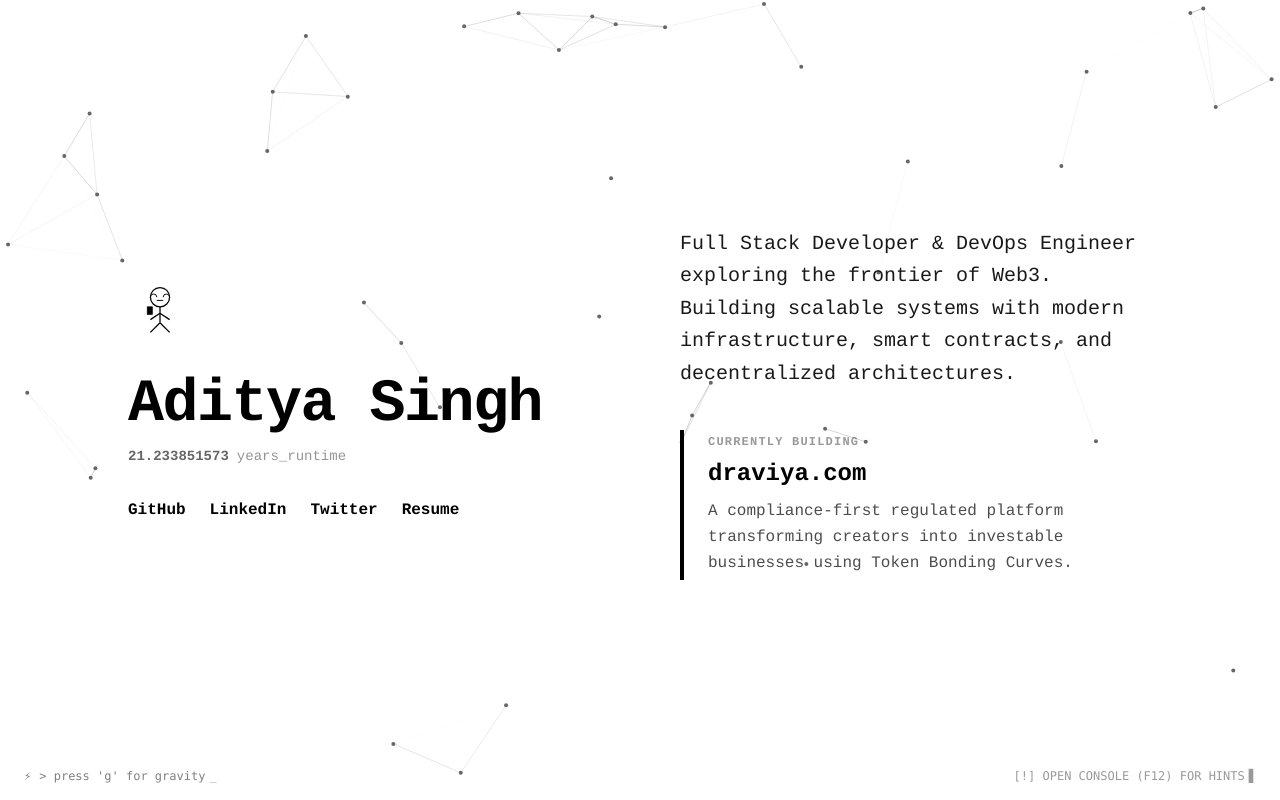
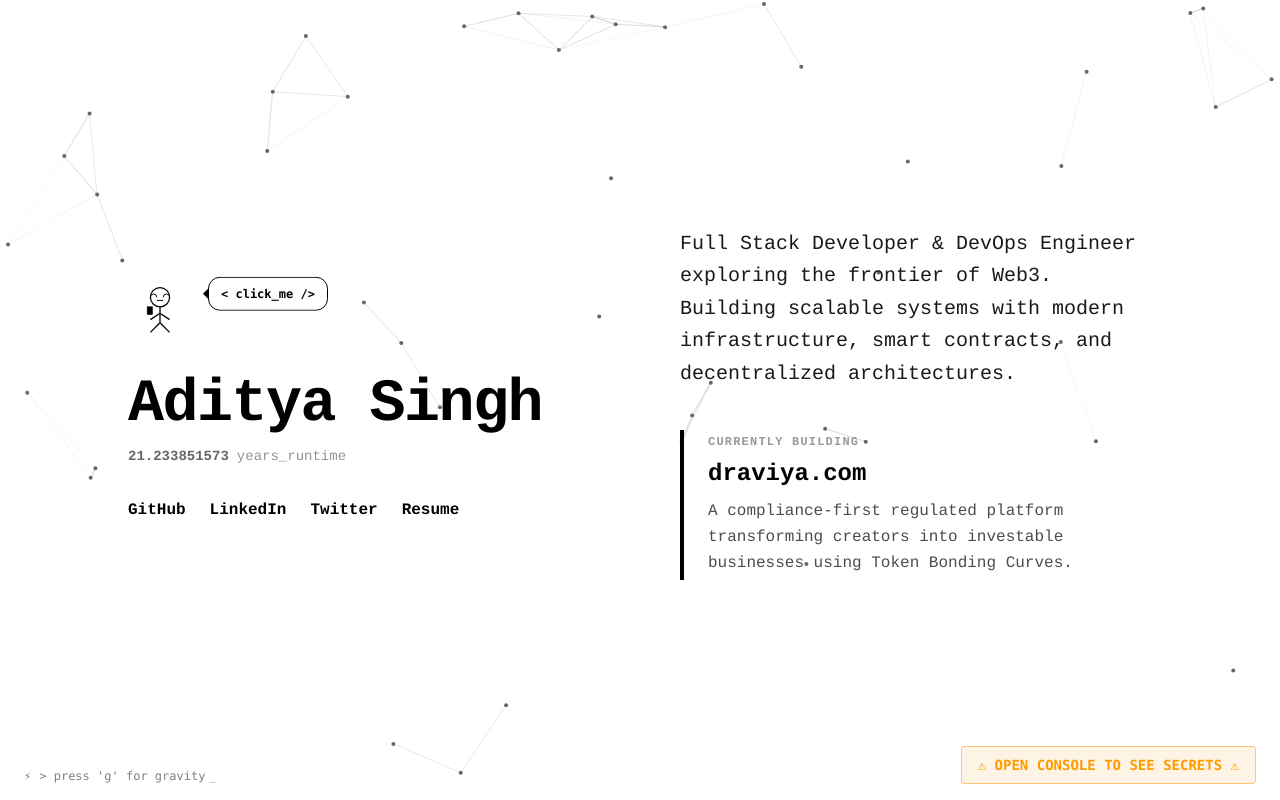
Before and after one commit to iaadi4/Portfolio, a Next.js app: page / in a window 1280 px wide. Built offline with nearby package versions, Linux system fonts and the light colour scheme.

Commit message:
feat: add click_me button on logo, made secrets descriptive

```diff
--- a/app/page.tsx
+++ b/app/page.tsx
@@ -2,7 +2,6 @@
 
 import React, { useEffect, useRef, useState } from 'react';
 
-// --- Particle Class Definition ---
 class Point {
   x: number;
   y: number;
@@ -150,7 +149,6 @@ class Point {
   }
 }
 
-// --- Main Component ---
 const Portfolio = () => {
   const canvasRef = useRef<HTMLCanvasElement>(null);
   const [age, setAge] = useState('');
@@ -159,6 +157,8 @@ const Portfolio = () => {
   const [isParty, setIsParty] = useState(false);
   const [showDebug, setShowDebug] = useState(false);
   const [statusText, setStatusText] = useState("> system_ready");
+
+  const [showLogoHint, setShowLogoHint] = useState(false);
 
   const [fps, setFps] = useState(0);
   const [particleCount, setParticleCount] = useState(45);
@@ -198,6 +198,14 @@ const Portfolio = () => {
     setStatusText(isMatrixRef.current ? "> matrix_loaded" : "> system_restored");
   };
 
+  // Timer to show the "Click Me" bubble after 3 seconds
+  useEffect(() => {
+    const timer = setTimeout(() => {
+      setShowLogoHint(true);
+    }, 3000);
+    return () => clearTimeout(timer);
+  }, []);
+
   useEffect(() => {
     const updateAge = () => {
       const birthDate = new Date('2004-10-08');
@@ -216,22 +224,28 @@ const Portfolio = () => {
     console.clear();
     console.log("%c // SYSTEM ACCESS GRANTED // ", styleTitle);
     console.log(`
-      COMMAND LIST:
-      -------------
-      [G] ..... Gravity Toggle
-      [F] ..... Freeze Time
-      [T] ..... Trails / Ghost Mode
-      [E] ..... EXPLOSION
-      [D] ..... Debug Overlay
-      [B] ..... Binary Mode (Hold)
-      [SPACE] . Time Warp (Hold)
+       ════════════════════════════════════════════
+                 INTERACTIVE COMMANDS
+       ════════════════════════════════════════════
 
-      SECRET CODES:
-      -------------
-      > Konami Code (↑↑↓↓←→←→ba)
-      > Click 'years_runtime'
-      > Click Logo (Spawn)
-      > Click & Drag (Force Push)
+      Press Keys to Control the Animation:
+
+      [G] - Toggle Gravity ON/OFF
+      [F] - Freeze/Unfreeze the Animation
+      [T] - Toggle Particle Trails (Ghost Mode)
+      [E] - EXPLOSION! (Launch all particles outward)
+      [D] - Show/Hide Debug Information Overlay
+      [B] - Binary Mode (Hold to display 1s and 0s)
+      [SPACE] - Time Warp Mode (Hold to reverse direction)
+
+       ════════════════════════════════════════════
+                HIDDEN EASTER EGGS
+       ════════════════════════════════════════════
+
+      1. Konami Code: Press UP UP DOWN DOWN LEFT RIGHT LEFT RIGHT B A
+      2. Click on the "years_runtime" text
+      3. Click the Logo to Spawn New Particles
+      4. Click & Drag with Mouse to Push Particles Away
     `);
   }, []);
 
@@ -452,11 +466,13 @@ const Portfolio = () => {
         <div className="max-w-5xl w-full grid grid-cols-1 md:grid-cols-2 gap-12 md:gap-20 items-center">
 
           <div className="flex flex-col gap-8 text-left">
+            <div className="relative w-max group">
               <svg
                 className={`w-16 h-16 transition-all duration-300 ease-in-out cursor-pointer hover:scale-110 active:scale-95 active:rotate-12 ${isMatrix ? 'stroke-[#00ff41]' : 'stroke-black'}`}
                 viewBox="0 0 100 100"
                 xmlns="http://www.w3.org/2000/svg"
                 onClick={(e) => {
+                  setShowLogoHint(false);
                   const rect = e.currentTarget.getBoundingClientRect();
                   spawnParticles(10, rect.left + 32, rect.top + 32);
                 }}
@@ -472,6 +488,25 @@ const Portfolio = () => {
                 <path d="M 50 70 L 65 85" strokeWidth="2" />
                 <rect x="30" y="45" width="8" height="12" fill={isMatrix ? '#00ff41' : '#000'} />
               </svg>
+
+              <div
+                className={`
+                  absolute left-full top-0 ml-4 px-3 py-2 w-max
+                  border rounded-xl text-xs font-bold font-mono
+                  transition-all duration-500 ease-out pointer-events-none select-none
+                  animate-bounce
+                  ${showLogoHint ? 'opacity-100 translate-x-0' : 'opacity-0 -translate-x-4'}
+                  ${isMatrix ? 'bg-black border-[#00ff41] text-[#00ff41]' : 'bg-white border-black text-black'}
+
+                  /* Arrow pointing to logo */
+                  before:content-[''] before:absolute before:top-1/2 before:right-full before:-translate-y-1/2
+                  before:border-[6px] before:border-transparent
+                  ${isMatrix ? 'before:border-r-[#00ff41]' : 'before:border-r-black'}
+                `}
+              >
+                &lt; click_me /&gt;
+              </div>
+            </div>
 
             <div>
               <h1 className="text-4xl sm:text-6xl font-bold tracking-tight mb-3">
@@ -531,17 +566,19 @@ const Portfolio = () => {
         </div>
       </main>
 
-      {/* Responsive Fix: Added max-width and truncate for mobile safety */}
       <div className={`fixed bottom-4 left-6 max-w-[80%] sm:max-w-none truncate text-xs font-mono opacity-50 select-none pointer-events-none transition-all duration-300 ${isParty ? 'animate-pulse text-red-500 font-bold' : ''}`}>
         <span className="mr-2">⚡</span>
         {statusText}
         <span className="animate-pulse ml-1">_</span>
       </div>
 
-      {/* Responsive Fix: Added 'hidden sm:block' so this only shows on tablet/desktop */}
-      <div className={`fixed bottom-4 right-6 text-xs font-mono select-none transition-all duration-500 ${isMatrix ? 'text-[#00ff41]' : 'text-black'} opacity-40 hover:opacity-100 hidden sm:block`}>
-        [!] OPEN CONSOLE (F12) FOR HINTS
-        <span className="animate-pulse ml-1">▋</span>
+      <div
+        className={`hidden md:block fixed bottom-4 right-6 text-sm font-mono select-none font-bold
+                    text-amber-500 border border-amber-500/50 bg-amber-500/10 px-4 py-2 rounded
+                    animate-pulse cursor-help z-50`}
+        title="Open Developer Console (F12)"
+      >
+        ⚠ OPEN CONSOLE TO SEE SECRETS ⚠
       </div>
 
       {showDebug && (
```
Lines whose indentation alone changed are shown as unchanged.
